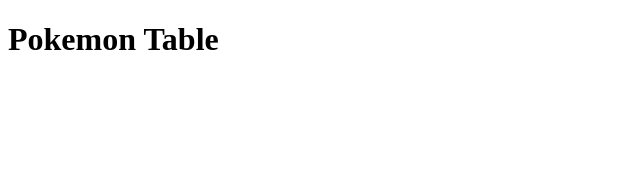
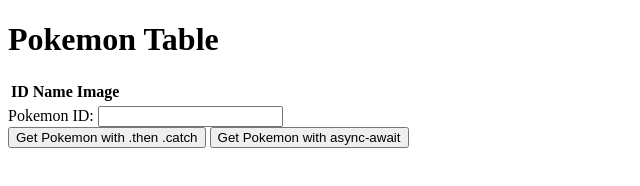
Before and after one commit to BipulChau/pokemon-table-demo, a plain HTML site: page pokemon-table-demo/index.html in a window 1280 px wide. Shown: the whole page, without its empty margins (0-640 px from the left). Drawn offline with Linux system fonts and the light colour scheme.

Commit message:
Give id to the table elements and also create number input and button

```diff
--- a/pokemon-table-demo/index.html
+++ b/pokemon-table-demo/index.html
@@ -5,8 +5,28 @@
     <meta http-equiv="X-UA-Compatible" content="IE=edge" />
     <meta name="viewport" content="width=device-width, initial-scale=1.0" />
     <title>Pokemon Table Demo</title>
+    <script defer src="/index.js"></script>
   </head>
   <body>
     <h1>Pokemon Table</h1>
+    <table id="poke-table">
+      <thead></thead>
+      <tr>
+        <th>ID</th>
+        <th>Name</th>
+        <th>Image</th>
+      </tr>
+      <tbody>
+        <tr></tr>
+      </tbody>
+    </table>
+    <div>
+      <label for="pokemon-id">Pokemon ID:</label>
+      <input type="number" id="pokemon-id" />
+    </div>
+    <div>
+      <button>Get Pokemon with .then .catch</button>
+      <button>Get Pokemon with async-await</button>
+    </div>
   </body>
 </html>
```
